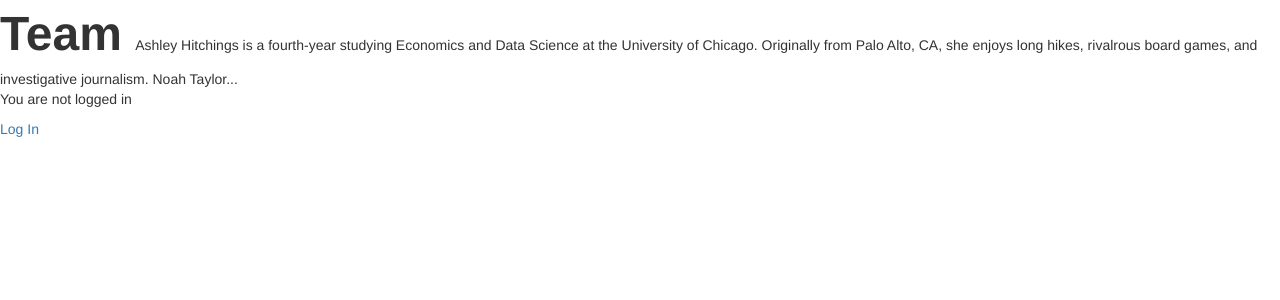
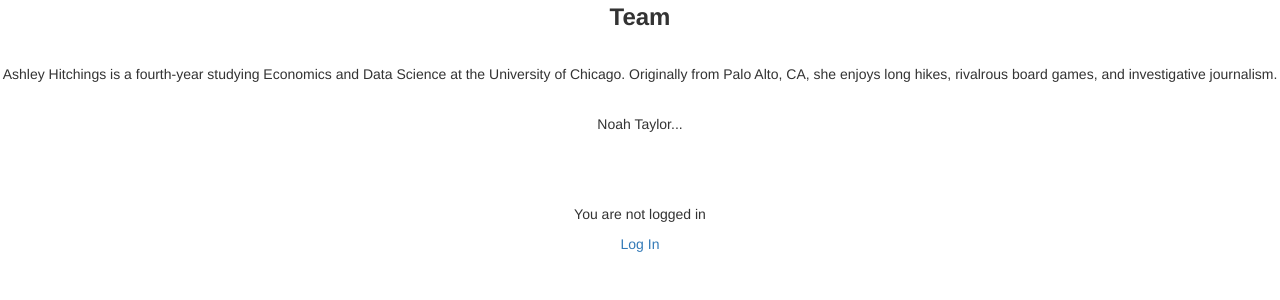
Before and after one commit to CMSC-13600-Data-Engineering/CMSC13600_Hitchings_Taylor, a Django app: page /app/ in a window 1280 px wide. Shown: the top 300 px of the page. Run offline with Django 4.2, Linux system fonts and the light colour scheme.

Commit message:
Update formatting changes to index.html

```diff
--- a/attendancechimp/templates/app/index.html
+++ b/attendancechimp/templates/app/index.html
@@ -4,16 +4,23 @@
 {% block title %}Home{% endblock %}
 
 {% block content %}
+<head>
+<style>
+  p {text-align: center;}
+</style>
+</head>
 
-<font size="+4"> <b> Team </b> </font>
-Ashley Hitchings is a fourth-year studying Economics and Data Science at the University of Chicago. Originally from Palo Alto, CA, she enjoys long hikes, rivalrous board games, and investigative journalism.
-Noah Taylor...
+<p><font size="+2"> <b> Team </b> </font></p><br>
+<p>Ashley Hitchings is a fourth-year studying Economics and Data Science at the University of Chicago. Originally from Palo Alto, CA, she enjoys long hikes, rivalrous board games, and investigative journalism. </p><br>
+<p>Noah Taylor... </p><br>
+<br>
+<br>
 
 {% if user.is_authenticated %}
-  Hi <mark><b>{{ user.username }}</b></mark>!
+  <p>Hi <mark><b>{{ user.username }}</b></mark>!</p>
 {% else %}
   <p>You are not logged in</p>
-  <a href="{% url 'login' %}">Log In</a>
+  <p><a href="{% url 'login' %}">Log In</a></p>
 {% endif %}
 
 {% endblock %}
```
